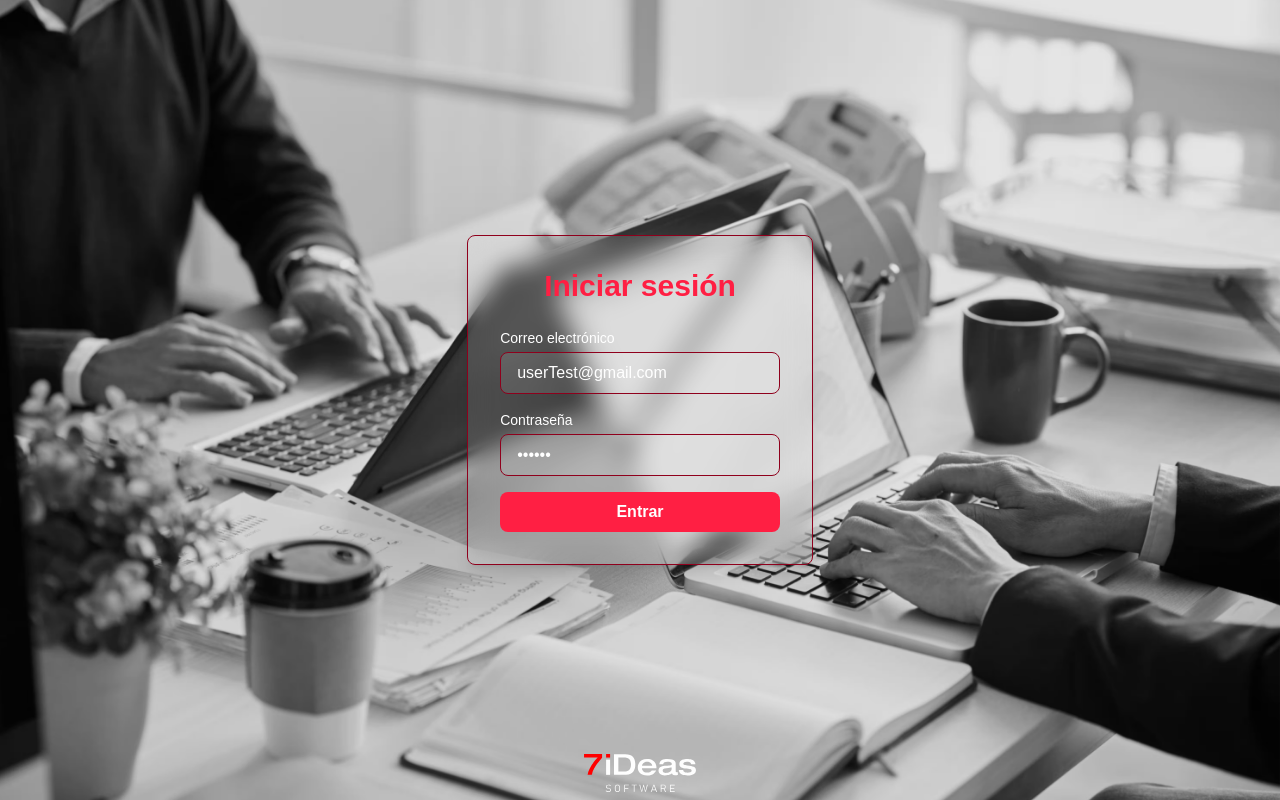
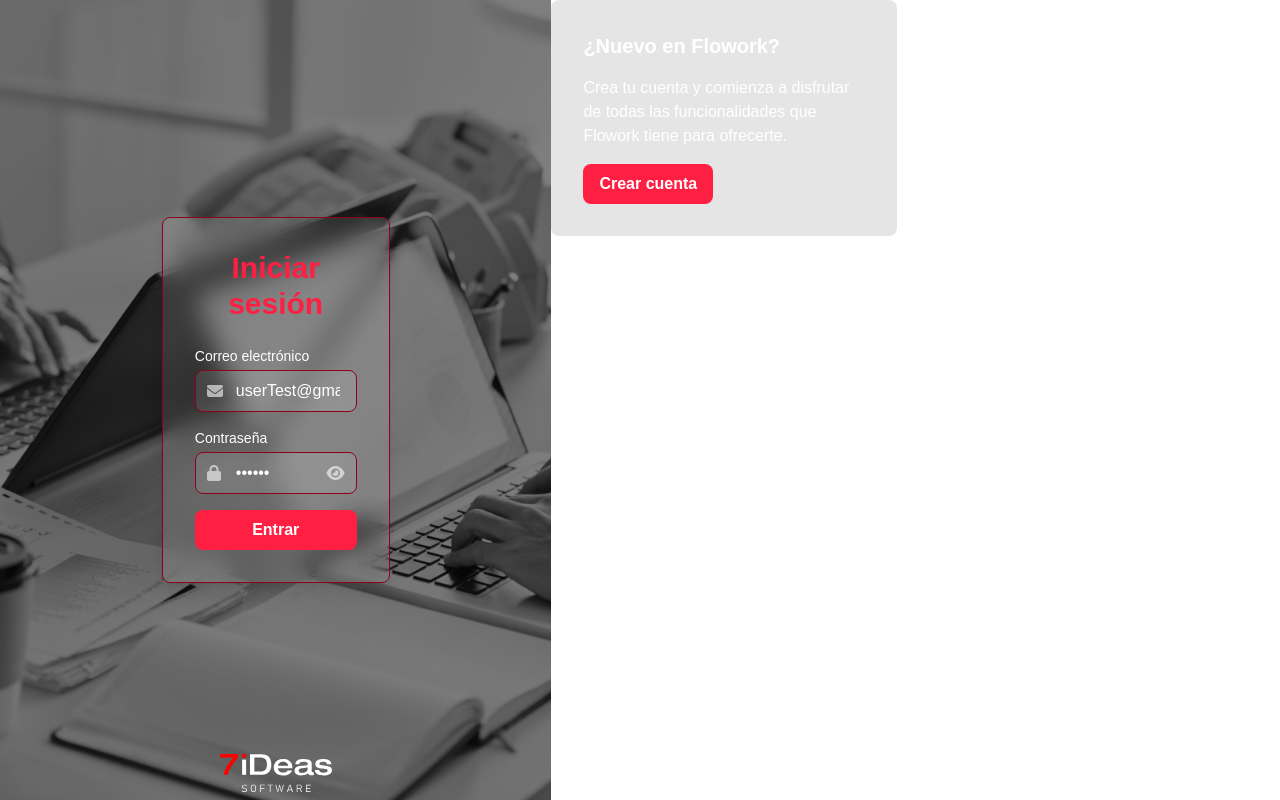
Before and after one commit to Fran-Larrosa-7id/flowork, an Angular app: page / in a window 1280 px wide. Built offline with nearby package versions, Linux system fonts and the light colour scheme.

Commit message:
feat: enhance login page with password visibility toggle and improved styling

```diff
--- a/src/app/pages/login/login.html
+++ b/src/app/pages/login/login.html
@@ -1,35 +1,52 @@
-<div class="min-h-screen  bg-cover bg-center flex items-center justify-center relative"
+<div class="min-h-screen  flex relative">
+
+    <!-- Section login left -->
+    <div class="relative bg-cover bg-center loginContainer flex items-center justify-center p-12"
         style="background-image: url('/assets/fondo-login.avif');">
         <!-- Capa oscura encima del fondo para contraste -->
-    <div class="absolute inset-0 bg-black/10"></div>
-
-    <div class="rounded-lg relative z-10 max-w-md w-50% sm:w-[50vw] md:w-[37vw] lg:w-[27vw] p-8 bg-white/10 border border-border shadow-lg backdrop-blur-md text-white"
+        <div class="absolute inset-0 bg-black/50 "></div>
+        <div class="w-[50%] login rounded-lg relative z-10 p-8 bg-white/10 border border-border shadow-lg backdrop-blur-md text-white"
             data-aos="zoom-in">
             <h2 class="text-3xl font-bold text-main mb-6 text-center">Iniciar sesión</h2>
 
             <form [formGroup]="loginForm" (ngSubmit)="onSubmit()" class="space-y-4">
                 <div>
                     <label for="email" class="block text-sm font-medium text-white">Correo electrónico</label>
+                    <div class="relative mt-1">
+                        <i
+                            class="fa-solid fa-envelope absolute left-3 top-1/2 transform -translate-y-1/2 text-white/60"></i>
                         <input type="email" id="email" formControlName="email"
-                    class="w-full mt-1 px-4 py-2 rounded-lg bg-white/10 text-white border placeholder-white/60 focus:outline-none focus:ring-2 transition"
-                    [class.border-red-500]="isFieldInvalid('email')" [class.border-border]="!isFieldInvalid('email')"
+                            class="w-full pl-10 pr-4 py-2 rounded-lg bg-white/10 text-white border placeholder-white/60 focus:outline-none focus:ring-2 transition"
+                            [class.border-red-500]="isFieldInvalid('email')"
+                            [class.border-border]="!isFieldInvalid('email')"
                             [class.focus:ring-main]="!isFieldInvalid('email')"
-                    [class.focus:ring-red-500]="isFieldInvalid('email')" placeholder="tu@empresa.com">
-                <div *ngIf="isFieldInvalid('email')" class="mt-1 text-red-700 text-sm font-bold" data-aos="fade-right">
+                            [class.focus:ring-red-500]="isFieldInvalid('email')" placeholder="userTest@gmail.com">
+                    </div>
+                    <div *ngIf="isFieldInvalid('email')" class="mt-2 flex items-center gap-2 text-red-400 text-sm font-medium bg-red-500/10 border border-red-500/20 rounded-lg px-3 py-2"
+                        data-aos="fade-right">
+                        <i class="fa-solid fa-triangle-exclamation text-red-400"></i>
                         {{ getFieldError('email') }}
                     </div>
                 </div>
 
                 <div>
                     <label for="password" class="block text-sm font-medium text-white">Contraseña</label>
-                <input type="password" id="password" formControlName="password"
-                    class="w-full mt-1 px-4 py-2 rounded-lg bg-white/10 text-white border placeholder-white/60 focus:outline-none focus:ring-2 transition"
+                    <div class="relative mt-1">
+                        <i
+                            class="fa-solid fa-lock absolute left-3 top-1/2 transform -translate-y-1/2 text-white/60"></i>
+                        <input [type]="showPassword() ? 'text' : 'password'" id="password" formControlName="password"
+                            class="w-full pl-10 pr-12 py-2 rounded-lg bg-white/10 text-white border placeholder-white/60 focus:outline-none focus:ring-2 transition"
                             [class.border-red-500]="isFieldInvalid('password')"
                             [class.border-border]="!isFieldInvalid('password')"
                             [class.focus:ring-main]="!isFieldInvalid('password')"
                             [class.focus:ring-red-500]="isFieldInvalid('password')" placeholder="••••••••">
-                <div *ngIf="isFieldInvalid('password')" class="mt-1 text-red-700 text-sm font-bold"
+                        <i [class]="showPassword() ? 'fa-solid fa-eye-slash' : 'fa-solid fa-eye'"
+                            (click)="togglePasswordVisibility()"
+                            class="absolute right-3 top-1/2 transform -translate-y-1/2 text-white/60 cursor-pointer hover:text-white transition-colors"></i>
+                    </div>
+                    <div *ngIf="isFieldInvalid('password')" class="mt-2 flex items-center gap-2 text-red-400 text-sm font-medium bg-red-500/10 border border-red-500/20 rounded-lg px-3 py-2"
                         data-aos="fade-right">
+                        <i class="fa-solid fa-triangle-exclamation text-red-400"></i>
                         {{ getFieldError('password') }}
                     </div>
                 </div>
@@ -56,3 +73,60 @@
             </a>
         </div>
     </div>
+
+
+    <!-- Section right info -->
+    <div class="infoCards   w-full h-[100vh] relative z-10">
+        <div class="bg-black/10 backdrop-blur-md text-white p-8 rounded-lg w-50% sm:w-[50vw] md:w-[37vw] lg:w-[27vw]  right-4 top-4 z-20"
+            data-aos="fade-left">
+            <h3 class="text-xl font-bold mb-4">¿Nuevo en Flowork?</h3>
+            <p class="mb-4">Crea tu cuenta y comienza a disfrutar de todas las funcionalidades que Flowork tiene para
+                ofrecerte.</p>
+            <a href="/register"
+                class="inline-block bg-main hover:bg-hover text-white font-semibold py-2 px-4 rounded-lg transition-colors duration-300">
+                Crear cuenta
+            </a>
+        </div>
+        <!-- <div class="bg-black/10 backdrop-blur-md text-white p-8 rounded-lg max-w-md w-50% sm:w-[50vw] md:w-[37vw] lg:w-[27vw]  right-4 top-4 z-20"
+            data-aos="fade-left">
+            <h3 class="text-xl font-bold mb-4">¿Nuevo en Flowork?</h3>
+            <p class="mb-4">Crea tu cuenta y comienza a disfrutar de todas las funcionalidades que Flowork tiene para
+                ofrecerte.</p>
+            <a href="/register"
+                class="inline-block bg-main hover:bg-hover text-white font-semibold py-2 px-4 rounded-lg transition-colors duration-300">
+                Crear cuenta
+            </a>
+        </div>
+        <div class="bg-black/10 backdrop-blur-md text-white p-8 rounded-lg max-w-md w-50% sm:w-[50vw] md:w-[37vw] lg:w-[27vw]  right-4 top-4 z-20"
+            data-aos="fade-left">
+            <h3 class="text-xl font-bold mb-4">¿Nuevo en Flowork?</h3>
+            <p class="mb-4">Crea tu cuenta y comienza a disfrutar de todas las funcionalidades que Flowork tiene para
+                ofrecerte.</p>
+            <a href="/register"
+                class="inline-block bg-main hover:bg-hover text-white font-semibold py-2 px-4 rounded-lg transition-colors duration-300">
+                Crear cuenta
+            </a>
+        </div>
+        <div class="bg-black/10 backdrop-blur-md text-white p-8 rounded-lg max-w-md w-50% sm:w-[50vw] md:w-[37vw] lg:w-[27vw]  right-4 top-4 z-20"
+            data-aos="fade-left">
+            <h3 class="text-xl font-bold mb-4">¿Nuevo en Flowork?</h3>
+            <p class="mb-4">Crea tu cuenta y comienza a disfrutar de todas las funcionalidades que Flowork tiene para
+                ofrecerte.</p>
+            <a href="/register"
+                class="inline-block bg-main hover:bg-hover text-white font-semibold py-2 px-4 rounded-lg transition-colors duration-300">
+                Crear cuenta
+            </a>
+        </div>
+        <div class="bg-black/10 backdrop-blur-md text-white p-8 rounded-lg max-w-md w-50% sm:w-[50vw] md:w-[37vw] lg:w-[27vw]  right-4 top-4 z-20"
+            data-aos="fade-left">
+            <h3 class="text-xl font-bold mb-4">¿Nuevo en Flowork?</h3>
+            <p class="mb-4">Crea tu cuenta y comienza a disfrutar de todas las funcionalidades que Flowork tiene para
+                ofrecerte.</p>
+            <a href="/register"
+                class="inline-block bg-main hover:bg-hover text-white font-semibold py-2 px-4 rounded-lg transition-colors duration-300">
+                Crear cuenta
+            </a>
+        </div> -->
+    </div>
+
+</div>
--- a/src/app/pages/login/login.scss
+++ b/src/app/pages/login/login.scss
@@ -0,0 +1,3 @@
+.loginContainer{
+    width: 70% !important;
+}
--- a/src/app/pages/login/login.ts
+++ b/src/app/pages/login/login.ts
@@ -10,6 +10,7 @@
 })
 export class Login implements OnInit {
   isLoading = signal<boolean>(false);
+  showPassword = signal<boolean>(false);
   loginForm: FormGroup;
 
   constructor(
@@ -39,6 +40,11 @@
     }
   }
 
+  // Método para alternar la visibilidad de la contraseña
+  togglePasswordVisibility() {
+    this.showPassword.set(!this.showPassword());
+  }
+
   // Métodos helper para validaciones en el template
   isFieldInvalid(fieldName: string): boolean {
     const field = this.loginForm.get(fieldName);
--- a/src/index.html
+++ b/src/index.html
@@ -12,5 +12,6 @@
 </head>
 <body>
   <app-root></app-root>
+  <script src="https://kit.fontawesome.com/cb0353dbc0.js" crossorigin="anonymous"></script>
 </body>
 </html>
```
Lines whose indentation alone changed are shown as unchanged.
